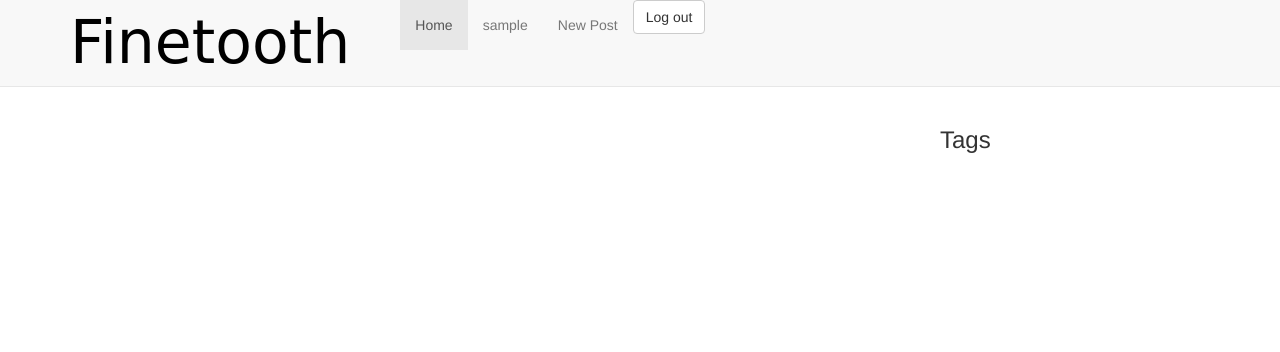
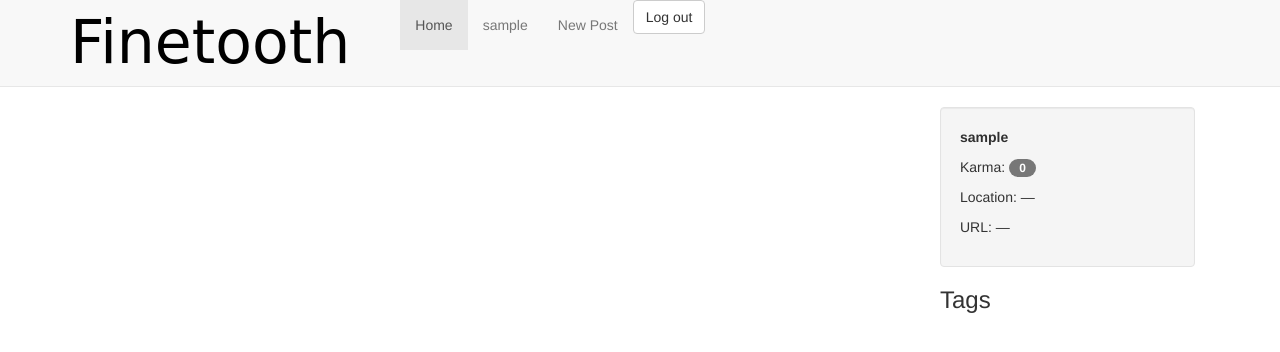
Before and after one commit to zackmdavis/Finetooth, a Django app: page / in a window 1280 px wide. Shown: the top 352 px of the page. Run offline with Django 3.2, Linux system fonts and the light colour scheme; the visitor is signed in with stand-in values (Sample User, id 1); data that the repository does not hold is empty; parts of the project's set-up code (start-up, migrations or seed data) failed here and were passed over; some libraries are stand-ins or nearby versions; some web fonts are replaced.

Commit message:
:rainbow: sidebar miniprofile, and a major insight about color
In a moment of inspiration, I think that the entire site should be
shades of gray with the enormous, glaring exception of the reds and
blues of voted-upon text, tags (similarly computed from votes), karma
bubbles (likewise), and upvote/downvote buttons; it'll make the site's
flagship feature _really_ stand out.

```diff
--- a/static/finetooth.css
+++ b/static/finetooth.css
@@ -6,8 +6,12 @@
 }
 #brand a:link { text-decoration: none; color: #000000; }
 #brand a:visited { text-decoration: none; color: #000000; }
-#brand a:hover { text-decoration: none; color: #0000DD; }
-#brand a:active { text-decoration: none; color: #DD0000; }
+#brand a:hover { text-decoration: none; color: #909090; }
+#brand a:active { text-decoration: none; color: #A0A0A0; }
+
+a {
+    color: #404040;
+}
 
 .post a:link { text-decoration: underline }
 
@@ -22,13 +26,6 @@
     font-size: 85%;
 }
 
-.karma-bubble {
-    font-weight: bold;
-    color: #ffffff;
-    background-color: #882288;
-    border-radius: 50%;
-}
-
 .vote-status {
     -webkit-transition: all 0.6s ease-in-out;
     -moz-transition: all 0.6s ease-in-out;
@@ -36,10 +33,14 @@
     transition: all 0.6s ease-in-out;
 }
 
+.username {
+    font-weight: bold;
+    color: #303030;
+}
+
 #tag-cloud {
     background-color: #e0e0e0;
-    max-width: 200px;
 }
 #tag-cloud a {
-    color: #400030;
+    color: #303030;
 }
--- a/templates/base.html
+++ b/templates/base.html
@@ -41,6 +41,9 @@
         {% block content %}{% endblock %}
       </div>
       <div class="col-md-3">
+        {% if user.is_authenticated %}
+          {% include "includes/sidebar_profile.html" %}
+        {% endif %}
         {% include "includes/tag_cloud.html" %}
       </div>
     </div>
--- a/templates/includes/comment.html
+++ b/templates/includes/comment.html
@@ -2,8 +2,8 @@
 
 <div class="comment" id="comment-{{ comment.pk }}">
   <div class="byline">
-  <a href="{% url 'show_profile' comment.commenter.username %}">
-    <strong>{{ comment.commenter.username }}</strong>
+  <a class="username" href="{% url 'show_profile' comment.commenter.username %}">
+    {{ comment.commenter.username }}
   </a>
   &bull; <em>{{ comment.published_at }}</em>
   </div>
--- a/templates/includes/post.html
+++ b/templates/includes/post.html
@@ -1,7 +1,7 @@
 {% load bootstrap3 %}
 
 <h3><a href="{% url 'show_post' post.year post.month post.slug %}">{{ post.title }}</a></h3>
-<div><strong>by <a href="{% url 'show_profile' post.author %}">{{ post.author }}</a> </strong> </div>
+<div>by <a class="username" href="{% url 'show_profile' post.author %}">{{ post.author }}</a></div>
 <span class="score" data-pk="{{ post.slug }}" data-score="{{ post.score }}">
   <p>
     {% bootstrap_icon 'time' %} <em>{{ post.published_at }} </em>
--- /dev/null
+++ b/templates/includes/sidebar_profile.html
@@ -0,0 +1,12 @@
+<div id="sidebar-profile" class="well">
+  <p><a class="username" href="{% url 'show_profile' user.username %}">{{ user.username }}</a></p>
+  <p>
+    Karma: <span class="badge karma-bubble">&nbsp;{{ user.karma }}&nbsp;</span>
+  </p>
+  <p>
+    Location: {{ user.location|default_if_none:"—" }}
+  </p>
+  <p>
+    URL: {{ user.url|default_if_none:"—" }}
+  </p>
+</div>
--- a/templates/profile.html
+++ b/templates/profile.html
@@ -18,7 +18,7 @@ Profile for {{ the_user.username }}.
 </p>
 
 <p>
-  Karma: <span class="karma-bubble">&nbsp;{{ the_user.karma }}&nbsp;</span>
+  Karma: <span class="badge karma-bubble">&nbsp;{{ the_user.karma }}&nbsp;</span>
 </p>
 
 <p>
```
